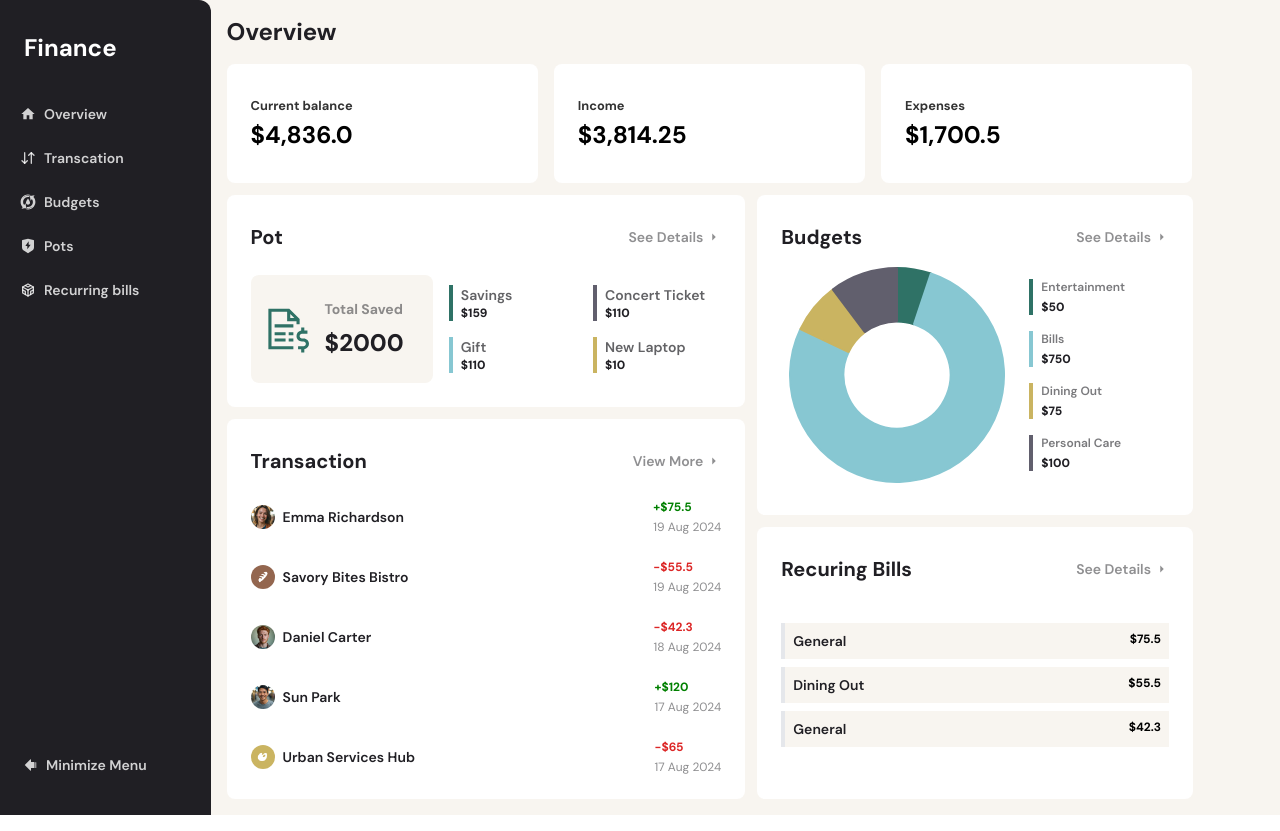
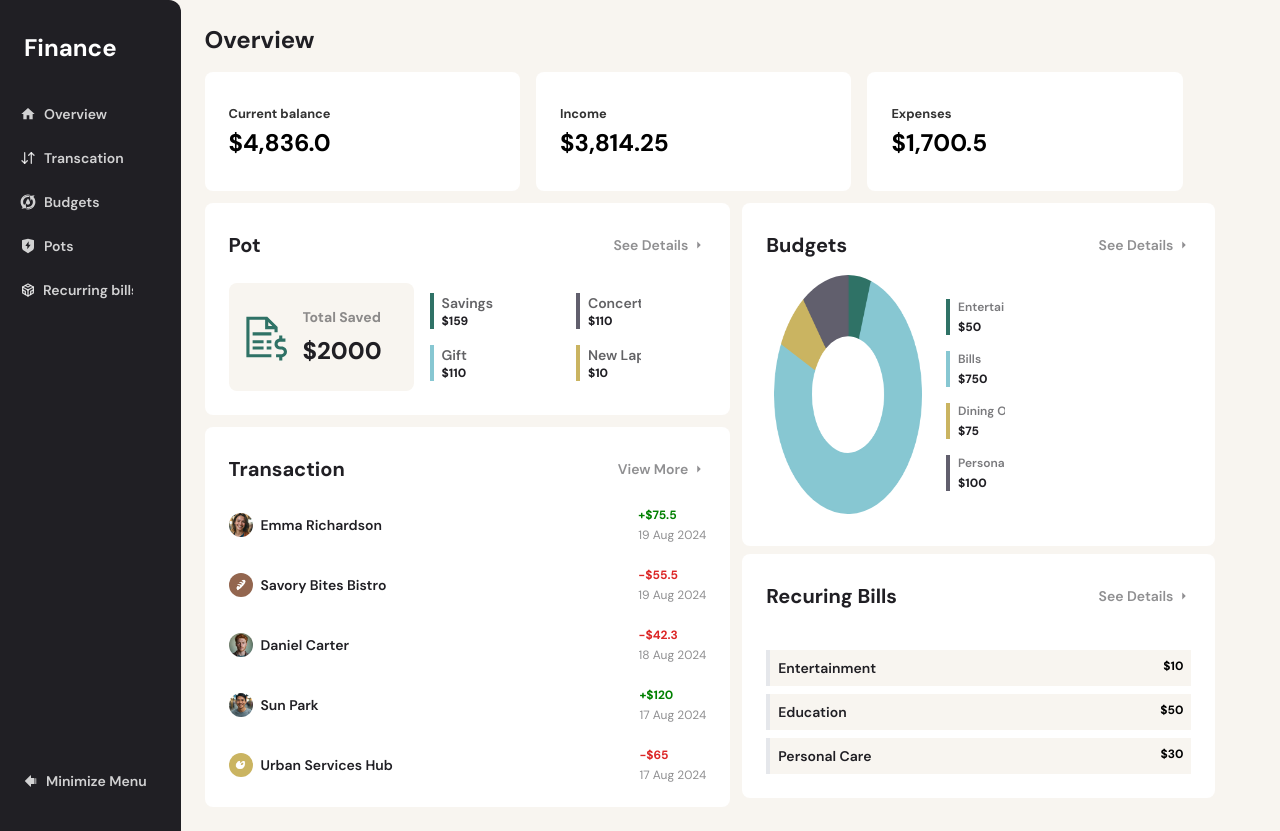
Before and after one commit to SandyAbasman/Personal-finance-app, a React (Vite) app: page / in a window 1280 px wide. Built offline with nearby package versions, Linux system fonts and the light colour scheme.

Commit message:
updated recurring

```diff
--- a/src/App.css
+++ b/src/App.css
@@ -9,4 +9,5 @@
   padding: 0;
   box-sizing: border-box;
   font-family: 'DM Sans';
+  overflow-x: hidden;
 }
--- a/src/component/BudgetBox.jsx
+++ b/src/component/BudgetBox.jsx
@@ -13,9 +13,9 @@ defaults.plugins.legend.display = false
 
 export default function BudgetBox() {
   return (
-    <div className="flex  w-full flex-col justify-between md:gap-2 gap-2  h-auto  bg-white  p-6 rounded-lg">
+    <div className="flex w-full flex-col justify-between md:gap-2 gap-2  bg-white  p-6 rounded-lg">
       <UpperBox title="Budgets" leftText="See Details" />
-      <div className=" w-[60%] h-auto gap-4 flex flex-row justify-between items-center p-2">
+      <div className=" w-[60%] h-full  gap-4 flex flex-row justify-between items-center p-2">
         <Doughnut
           data={{
             labels: data.budgets.map((name) => name.category),
--- a/src/component/RecurringBills.jsx
+++ b/src/component/RecurringBills.jsx
@@ -8,8 +8,9 @@ function RecurringBills() {
       <UpperBox title="Recuring Bills" leftText="See Details" />
 
       <div className="flex flex-col gap-2 ">
-        {data.transactions.slice(0, 3).map((trans) => {
+        {data.transactions.slice(0, 18).map((trans) => {
           return (
+            trans.recurring && (
               <div
                 key={trans.name}
                 className={`flex justify-between item-center sm:gap-1 border-l-4  p-2 flex-row bg-background `}
@@ -26,10 +27,21 @@ function RecurringBills() {
                 </div>
               </div>
             )
+          )
         })}
       </div>
     </div>
   )
 }
 
+// function RecuringItem(){
+//     return(
+//         <div className='bg-background flex flex-row justify-between items-center boder-l-4 p-2 rounded-lg'>
+//             <p>Paid Bills</p>
+//             <p>$190.00</p>
+
+//         </div>
+//     )
+// }
+
 export default RecurringBills
--- a/src/pages/overview.jsx
+++ b/src/pages/overview.jsx
@@ -8,7 +8,7 @@ import RecurringBills from '../component/RecurringBills'
 
 export default function Overview() {
   return (
-    <div className="w-full h-auto flex flex-col gap-3 p-2">
+    <div className="w-full h-auto flex flex-col gap-3 p-4">
       <h2 className="text-blue font-bold mb-1  text-2xl">Overview</h2>
       <div className="  w-full h-auto flex md:flex-nowrap md:flex-row  flex-col gap-4">
         <Balance heading="Current balance" amount={data.balance.current} />
@@ -21,7 +21,7 @@ export default function Overview() {
           <Transaction />
         </div>
 
-        <div className="flex flex-col gap-3 w-[42%] ">
+        <div className="flex flex-col h-full justify-between gap-2 w-[45%] ">
           <BudgetBox />
           <RecurringBills />
         </div>
--- a/src/utilis/data.json
+++ b/src/utilis/data.json
@@ -407,7 +407,7 @@
     {
       "category": "Bills",
       "maximum": 750.0,
-       "theme": "#87C7D2"
+      "theme": "#87C7D2"
     },
     {
       "category": "Dining Out",
```
Lines whose indentation alone changed are shown as unchanged.
